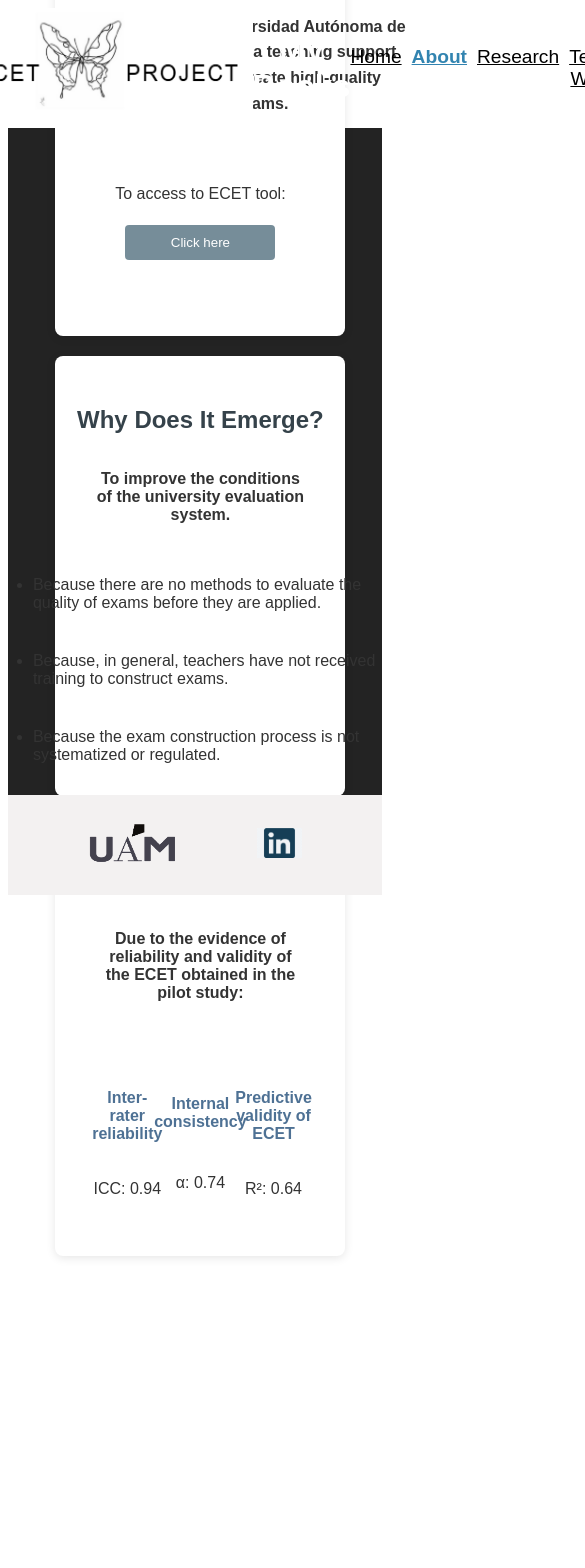
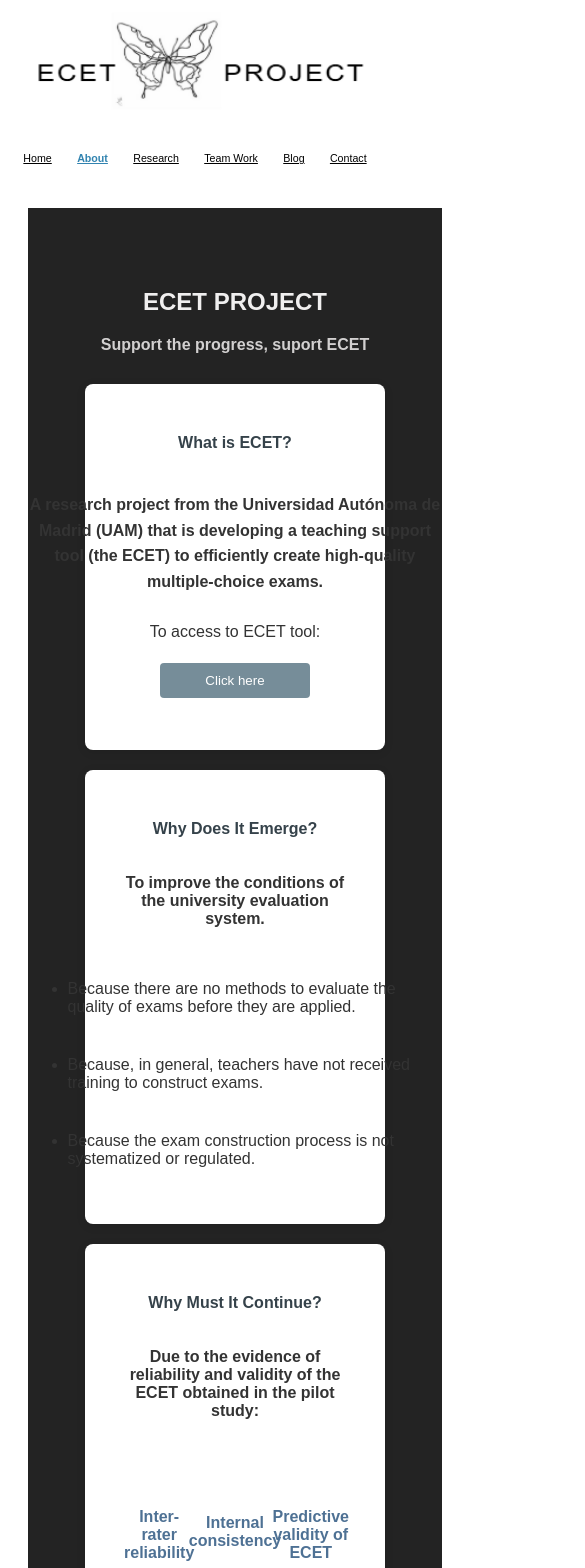
Before and after one commit to paula-munoz-teno/ECET, an Angular app: page /about in a window 390 px wide. Shown: the top 1568 px of the page, 585 px wide, since content can reach past the window. Before the commit the page ends 1286 px from the top, so only its background shows below. Built offline with nearby package versions, Linux system fonts and the light colour scheme.

Commit message:
subida cambios querys

```diff
--- a/src/app/components/footer/footer.component.css
+++ b/src/app/components/footer/footer.component.css
@@ -22,3 +22,38 @@
     height: 50px;
     width: 90px;
 }
+
+@media (max-width: 768px) {
+    .footer {
+        flex-direction: column; /* Cambia a columna en móviles */
+        height: auto; /* Ajusta la altura */
+        padding: 20px; /* Agrega padding */
+        align-items: center; /* Centra los elementos */
+        justify-items: center;
+        background-color: white;
+
+    }
+
+    a {
+        font-size: medium; /* Ajusta el tamaño de fuente en móviles */
+        margin: 5px 0; /* Agrega margen vertical entre enlaces */
+    }
+
+    #uam {
+      margin-bottom: 5px;
+    }
+}
+
+@media (max-width: 480px) {
+    .footer {
+        font-size: 0.8em; /* Reduce el tamaño de fuente */
+    }
+
+    a {
+        font-size: smaller; /* Ajusta el tamaño de fuente aún más en móviles pequeños */
+    }
+
+    #uam {
+        margin-bottom: 5px;
+      }
+}
--- a/src/app/components/header/header.component.css
+++ b/src/app/components/header/header.component.css
@@ -1,7 +1,7 @@
 
 
 .header{
-    background-color: white(0, 0, 0, 0.82);
+    /* background-color: white(0, 0, 0, 0.82); */
     /* background-color: rgba(183, 196, 213, 0.915);
     background-color: rgb(198, 227, 166);
     background-color: black; */
@@ -27,6 +27,7 @@
     /* color:rgba(212, 202, 188, 0.412); */
     align-content: center;
     width: 50%;
+
 }
 
 .menu{
@@ -36,6 +37,7 @@
     display: flex;
     flex-direction: row;
     justify-content: space-evenly;
+    margin-right: 20px;
 }
 
 a{
@@ -57,3 +59,58 @@
     margin-left: 100px;
 
 }
+
+
+
+/* Media Queries para dispositivos móviles */
+@media (max-width: 768px) {
+    .header {
+        flex-direction:column; /* Cambia a columna en móviles */
+        height: auto; /* Ajusta la altura */
+
+    }
+
+    #logo{
+        margin: 0;
+    }
+
+
+    #title{
+       display: none;
+
+    }
+
+    .menu {
+        width: 100%; /* Toma todo el ancho en móviles */
+        flex-direction: row; /* Cambia a columna en móviles */
+        align-items: center; /* Centra los elementos */
+        height: 60px;
+        margin:0;
+    }
+
+
+
+    a {
+        font-size: medium; /* Ajusta el tamaño de fuente en móviles */
+    }
+}
+
+@media (max-width: 480px) {
+    .header {
+        font-size: 0.8em; /* Reduce el tamaño de fuente */
+    }
+.menu {
+        width: 100%; /* Toma todo el ancho en móviles */
+        flex-direction: row; /* Cambia a columna en móviles */
+        align-items: center; /* Centra los elementos */
+        height: 60px;
+        margin:0;
+    }
+    #logo {
+        width: 100%; /* Logo ocupa todo el ancho */
+    }
+
+    a {
+        font-size: smaller; /* Ajusta el tamaño de fuente aún más en móviles pequeños */
+    }
+}
--- a/src/app/pages/about/about.component.css
+++ b/src/app/pages/about/about.component.css
@@ -234,3 +234,104 @@
     background-color: rgb(65, 122, 168);
 
 }
+
+
+/* Media Queries para dispositivos móviles */
+@media (max-width: 90%) {
+    body {
+        font-size: 90%; /* Reduce el tamaño de fuente del cuerpo al 90% */
+    }
+
+    h1 {
+        font-size: 90%; /* Ajusta el tamaño de fuente del título al 90% */
+    }
+
+    h2 {
+        font-size: 90%; /* Ajusta el tamaño de fuente del subtítulo al 90% */
+    }
+
+    .padre {
+        width: 90%; /* Ajusta el ancho del contenedor al 90% */
+    }
+
+    .card {
+        width: 27%; /* Ajusta el ancho de las tarjetas al 90% de su tamaño original */
+        height: 360px; /* Ajusta la altura de las tarjetas al 90% */
+    }
+
+    .button {
+        width: 90%; /* Ajusta el ancho de los botones al 90% */
+    }
+
+    /* Ajusta otros elementos según sea necesario */
+}
+
+@media (max-width: 2500px) {
+    .card-container {
+        display: flex; /* Usa flexbox para las tarjetas */
+        justify-content: space-evenly; /* Espacio entre las tarjetas */
+        /* Mantiene las tarjetas en una sola fila */
+    }
+
+    .card {
+        width: 30%; /* Ajusta el ancho de las tarjetas para que quepan en la pantalla */
+        height: 400px; /* Mantiene la altura de las tarjetas */
+        margin: 10px; /* Margen entre tarjetas */
+    }
+
+    /* Ajusta otros elementos según sea necesario */
+}
+
+@media (max-width: 1500px) {
+    .padre {
+        flex-direction: column; /* Cambia a columna en pantallas más pequeñas */
+        height: auto; /* Ajusta la altura para que se adapte al contenido */
+        padding: 20px; /* Agrega padding */
+    }
+
+    .hijo {
+        padding: 20px; /* Agrega padding interno */
+    }
+
+    h2 {
+        width: 80%; /* Aumenta el ancho en móviles */
+    }
+
+    .card-container{
+    }
+    .card {
+        width: 90%; /* Aumenta el ancho de las tarjetas en móviles */
+        margin: 10px auto; /* Centra las tarjetas */
+    }
+
+    .video-container {
+        width: 90%; /* Aumenta el ancho del contenedor de video en móviles */
+        margin-top: 60px; /* Reduce el margen superior */
+    }
+}
+
+@media (max-width: 480px) {
+    h1 {
+        font-size: 1.5em; /* Ajusta el tamaño de fuente del título */
+    }
+
+    h2 {
+        font-size: 1em; /* Ajusta el tamaño de fuente del subtítulo */
+        width: 90%; /* Aumenta el ancho en móviles pequeños */
+    }
+
+    .card {
+        width: 100%; /* Las tarjetas ocupan todo el ancho */
+        height: auto; /* Ajusta la altura de las tarjetas */
+    }
+
+    .video-container {
+        width: 100%; /* El contenedor de video ocupa todo el ancho */
+        margin-top: 30px; /* Reduce el margen superior */
+    }
+
+    .button {
+        width: 100%; /* Botones ocupan todo el ancho */
+        margin: 10px 0; /* Margen vertical entre botones */
+    }
+}
--- a/src/app/pages/home/home.component.css
+++ b/src/app/pages/home/home.component.css
@@ -7,7 +7,7 @@
 
 .padre {
     width: 100%;
-    height:79vh;
+    height: 79vh;
     display: flex;
     flex-direction: column; /* Cambiado a columna para evitar problemas de alineación */
     justify-content: center; /* Centra verticalmente */
@@ -26,10 +26,15 @@
     align-items: center;
 }
 
+
+
+
+
+
 h1 {
     color: white;
     text-align: center;
-    /* padding-top: 5px; */
+
 }
 
 h2 {
@@ -39,9 +44,17 @@
     margin: 0; /* Elimina márgenes que podrían causar saltos */
 }
 
+
+
+#h2o {
+    display:none;
+}
+
+
+
 .highlight {
     color: rgb(255, 221, 0); /* Color de la palabra resaltada */
-    color:white;
+    color: white;
     text-shadow:
     0 0 5px #ffffff, /* Brillo blanco */
     0 0 10px #ffffff, /* Brillo más fuerte */
@@ -62,3 +75,57 @@
     width: 100%; /* El vídeo ocupará todo el ancho del contenedor */
     height: auto; /* Mantiene la proporción del vídeo */
 }
+
+/* Media Queries para dispositivos móviles */
+@media (max-width: 768px) {
+    .padre {
+        height: auto; /* Ajusta la altura para que se adapte al contenido */
+        padding: 20px; /* Agrega padding */
+    }
+
+    h1 {
+        display: none;
+    }
+
+
+    h2 {
+        width: 80%; /* Aumenta el ancho en móviles */
+        margin-top: 30px;
+    }
+
+    #h2e {
+        display:none;
+    }
+
+    .video-container {
+        width: 50%; /* Ajusta el ancho según sea necesario */
+        height: auto; /* Permite que el contenedor ajuste su altura automáticamente */
+        max-width: 800px; /* Ancho máximo */
+        overflow: hidden; /* Para que no se desborde el contenido */
+        margin-top: 120px; /* Espaciado superior para el video */
+        margin-bottom: 20px;
+    }
+
+    #h2o {
+        display:block;
+
+    }
+    .video-container {
+        width: 90%; /* Aumenta el ancho del contenedor de video en móviles */
+        margin-top: 60px; /* Reduce el margen superior */
+    }
+}
+
+@media (max-width: 480px) {
+
+
+    h2 {
+        width: 90%; /* Aumenta el ancho en móviles pequeños */
+    }
+
+
+    .video-container {
+        width: 100%; /* El contenedor de video ocupa todo el ancho */
+        margin-top: 10px; /* Reduce el margen superior */
+    }
+}
--- a/src/app/pages/home/home.component.html
+++ b/src/app/pages/home/home.component.html
@@ -2,9 +2,14 @@
     <div class="padre">
         <div class="hijo">
             <h1>ECET project: Teaching support tool for creating multiple-choice exams</h1>
-            <h2>
+
+            <h2 id="h2e">
                 The improvement of the educational evaluation system depends on everyone.
                 Be part of the change, <span class="highlight">be ECET</span>.
+            </h2>
+
+            <h2 id="h2o">
+                To improve education be part of the change, <span class="highlight">be ECET</span>.
             </h2>
             <div class="video-container">
                 <video autoplay muted loop>
```
